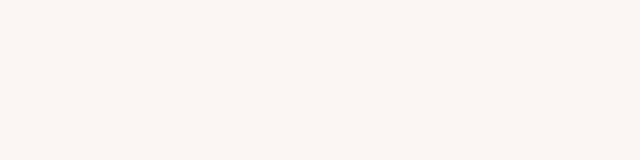
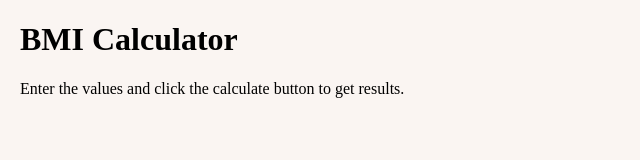
Before and after one commit to Arrow98/BMI---Calculator, a plain HTML site: page Src/index.html in a window 1280 px wide. Shown: the whole page, without its empty margins (0-640 px from the left). Drawn offline with Linux system fonts and the light colour scheme.

Commit message:
HTML SKELETON

```diff
--- a/Src/index.html
+++ b/Src/index.html
@@ -9,6 +9,8 @@
     <script src='index.js'></script>
 </head>
 <body>
+    <h1 class="bmi-calculator-title">BMI Calculator</h1>
+    <p class="bmi-calculator-description">Enter the values and click the calculate button to get results.</p>
 <form class="Bmi-form">
 
 </form>
```
